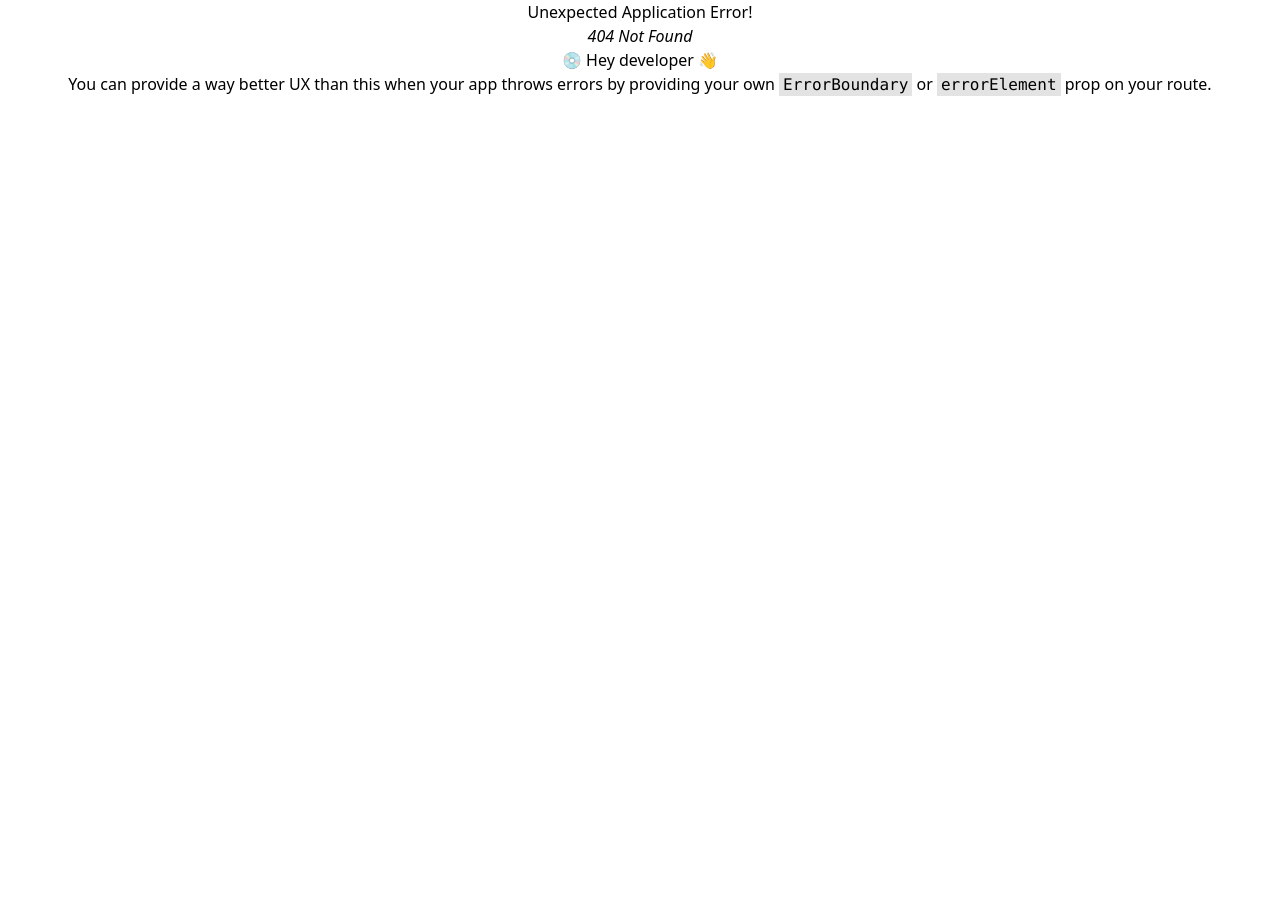
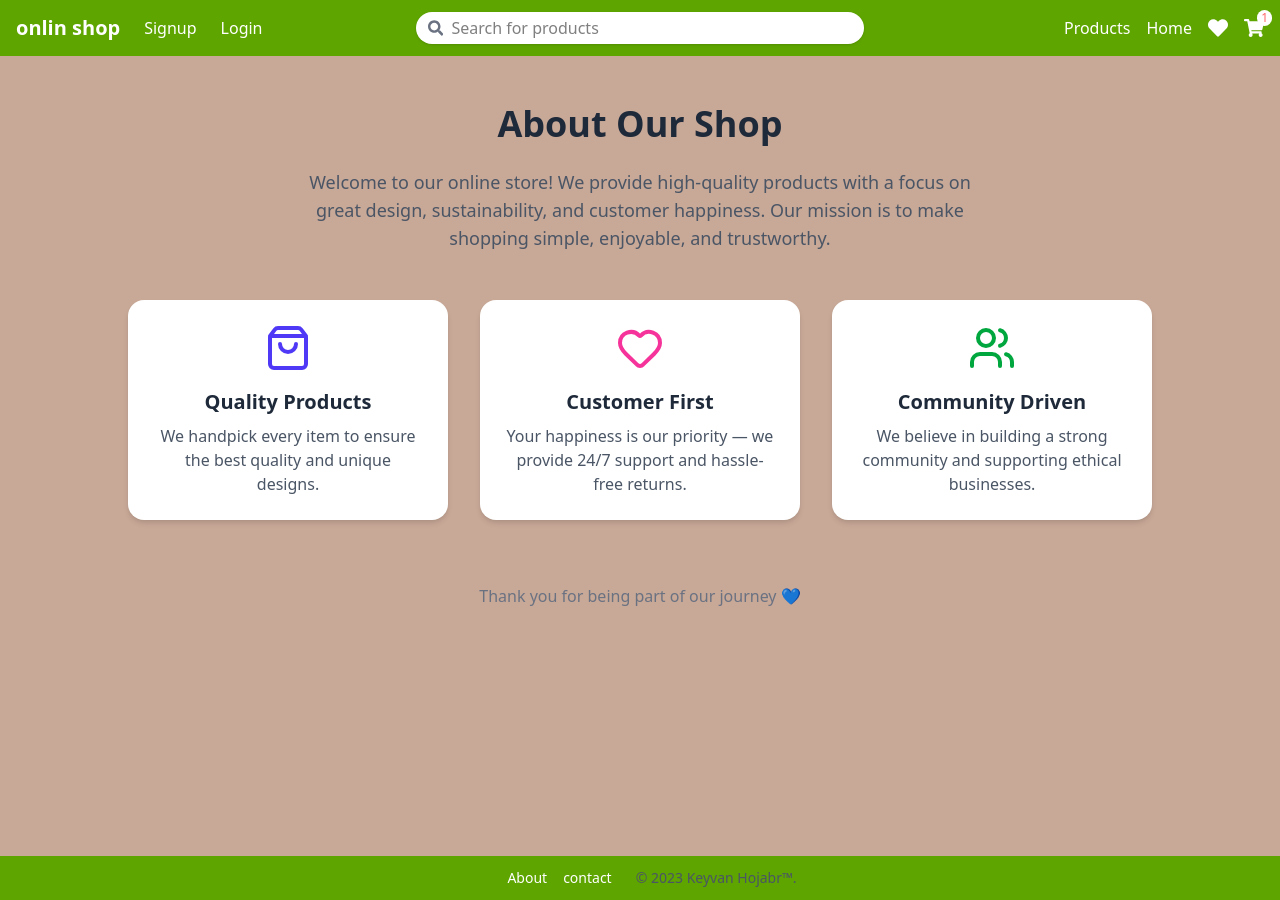
Before and after one commit to Keyvan1369/shop-project-frontend, a React (Vite) app: page /about in a window 1280 px wide. Before the commit this address had no page. Before the commit the page ends 800 px from the top, so only its background shows below. Built offline with nearby package versions, Linux system fonts and the light colour scheme.

Commit message:
make about part

```diff
--- a/package.json
+++ b/package.json
@@ -12,6 +12,8 @@
   "dependencies": {
     "@tailwindcss/vite": "^4.1.11",
     "axios": "^1.11.0",
+    "framer-motion": "^12.23.12",
+    "lucide-react": "^0.539.0",
     "react": "^19.1.1",
     "react-dom": "^19.1.1",
     "react-icons": "^5.5.0",
--- a/src/app/routes.jsx
+++ b/src/app/routes.jsx
@@ -5,14 +5,18 @@ import { LoginPage } from "../features/auth/pages/loginPage";
 import { SignupPage } from "../features/auth/pages/signupPage";
 import { ProductsPage } from "../features/auth/pages/ProductsPage";
 import { ContactPage } from "../features/auth/pages/ContactPage";
+import { AboutPage } from "../features/auth/pages/AboutPage";
+
 
 
 export const router = createBrowserRouter([
   { path: "/", element: <HomePage /> },
   { path: "/login", element: <LoginPage /> },
   { path: "/signup", element: <SignupPage /> },
-  { path: "/Products", element: <ProductsPage /> },
+  { path: "/products", element: <ProductsPage /> },
   { path: "/contact", element: <ContactPage /> },
+  { path: "/about", element: <AboutPage /> },
+
 
 
 ]);
--- a/src/features/auth/api/contactService.js
+++ b/src/features/auth/api/contactService.js
@@ -5,8 +5,8 @@ export const contactService = async (email, subject, message) => {
   try {
     const res = await axios.post("https://www.apirequest.in/user/api/login", {
       email,
-      /* subject,
-      message, */
+      subject,
+      message,
     });
     const data = res.data;
     console.log(data);
--- /dev/null
+++ b/src/features/auth/component/AboutForm.jsx
@@ -0,0 +1,92 @@
+import React from "react";
+import { motion } from "framer-motion";
+import { ShoppingBag, Heart, Users } from "lucide-react";
+import { div } from "framer-motion/client";
+
+export const AboutForm = () => {
+  return (
+    <div className="min-h-screen bg-[#C8A897] flex flex-col items-center py-12 px-6">
+      <motion.h1
+        initial={{ opacity: 0, y: -20 }}
+        animate={{ opacity: 1, y: 0 }}
+        transition={{ duration: 0.6 }}
+        className="text-4xl font-bold text-gray-800 mb-6 text-center"
+      >
+        About Our Shop
+      </motion.h1>
+
+      <motion.p
+        initial={{ opacity: 0 }}
+        animate={{ opacity: 1 }}
+        transition={{ delay: 0.3, duration: 0.6 }}
+        className="max-w-2xl text-gray-600 text-lg text-center mb-12"
+      >
+        Welcome to our online store! We provide high-quality products with a
+        focus on great design, sustainability, and customer happiness. Our
+        mission is to make shopping simple, enjoyable, and trustworthy.
+      </motion.p>
+
+      <div className="grid grid-cols-1 md:grid-cols-3 gap-8 max-w-5xl w-full">
+        <motion.div
+          initial={{ opacity: 0, y: 20 }}
+          whileInView={{ opacity: 1, y: 0 }}
+          viewport={{ once: true }}
+          transition={{ duration: 0.5 }}
+          className="bg-white shadow-md rounded-2xl p-6 flex flex-col items-center text-center"
+        >
+          <ShoppingBag className="h-12 w-12 text-indigo-600 mb-4" />
+          <h3 className="text-xl font-semibold text-gray-800 mb-2">
+            Quality Products
+          </h3>
+          <p className="text-gray-600">
+            We handpick every item to ensure the best quality and unique
+            designs.
+          </p>
+        </motion.div>
+
+        <motion.div
+          initial={{ opacity: 0, y: 20 }}
+          whileInView={{ opacity: 1, y: 0 }}
+          viewport={{ once: true }}
+          transition={{ duration: 0.6, delay: 0.2 }}
+          className="bg-white shadow-md rounded-2xl p-6 flex flex-col items-center text-center"
+        >
+          <Heart className="h-12 w-12 text-pink-500 mb-4" />
+          <h3 className="text-xl font-semibold text-gray-800 mb-2">
+            Customer First
+          </h3>
+          <p className="text-gray-600">
+            Your happiness is our priority — we provide 24/7 support and
+            hassle-free returns.
+          </p>
+        </motion.div>
+
+        <motion.div
+          initial={{ opacity: 0, y: 20 }}
+          whileInView={{ opacity: 1, y: 0 }}
+          viewport={{ once: true }}
+          transition={{ duration: 0.6, delay: 0.4 }}
+          className="bg-white shadow-md rounded-2xl p-6 flex flex-col items-center text-center"
+        >
+          <Users className="h-12 w-12 text-green-600 mb-4" />
+          <h3 className="text-xl font-semibold text-gray-800 mb-2">
+            Community Driven
+          </h3>
+          <p className="text-gray-600">
+            We believe in building a strong community and supporting ethical
+            businesses.
+          </p>
+        </motion.div>
+      </div>
+
+      <motion.p
+        initial={{ opacity: 0 }}
+        animate={{ opacity: 1 }}
+        transition={{ delay: 0.5, duration: 0.6 }}
+        className="mt-16 text-gray-500 text-center"
+      >
+        Thank you for being part of our journey 💙
+      </motion.p>
+    </div>
+  );
+};
--- /dev/null
+++ b/src/features/auth/pages/AboutPage.jsx
@@ -0,0 +1,13 @@
+import React from "react";
+import { HomeLayout } from "../../../shared/copmonents/HomeLayout";
+import { AboutForm } from "../component/AboutForm";
+
+export const AboutPage = () => {
+  return (
+    <>
+      <HomeLayout>
+        <AboutForm />
+      </HomeLayout>
+    </>
+  );
+};
--- a/src/shared/copmonents/AuthFooter.jsx
+++ b/src/shared/copmonents/AuthFooter.jsx
@@ -1,4 +1,5 @@
 import React from 'react'
+import { Link } from 'react-router-dom'
 
 export const AuthFooter = () => {
   return (
@@ -6,9 +7,9 @@ export const AuthFooter = () => {
       <div className="max-w-screen-xl px-4 py-5 mx-auto space-y-4 overflow-hidden sm:px-6 lg:px-8">
         <nav className="flex flex-wrap justify-center -mx-5 -my-2">
           <div className="px-5 py-2">
-            <a href="#" className="text-base leading-6 text-gray-500 hover:text-gray-900">
+            <Link to="/about" className="text-base leading-6 text-gray-500 hover:text-gray-900">
               About
-            </a>
+            </Link>
           </div>
           <div className="px-5 py-2">
             <a href="#" className="text-base leading-6 text-gray-500 hover:text-gray-900">
@@ -16,9 +17,9 @@ export const AuthFooter = () => {
             </a>
           </div>
           <div className="px-5 py-2">
-            <a href="#" className="text-base leading-6 text-gray-500 hover:text-gray-900">
+            <Link to="/contact" className="text-base leading-6 text-gray-500 hover:text-gray-900">
               Contact
-            </a>
+            </Link>
           </div>
           <div className="px-5 py-2">
             <a href="#" className="text-base leading-6 text-gray-500 hover:text-gray-900">
```
Also changed, not shown: 1 other file (tests, documents, lock files or other folders).
